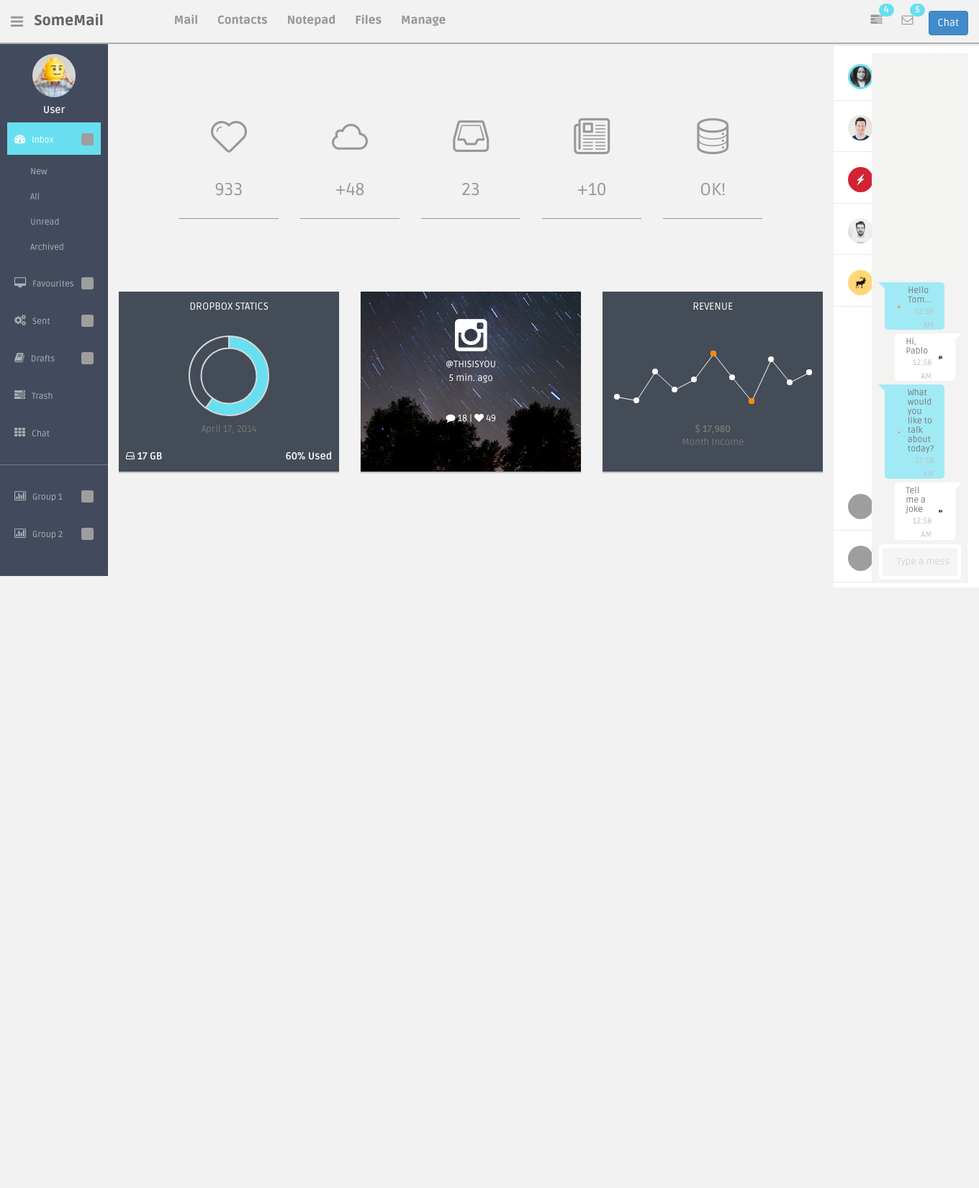
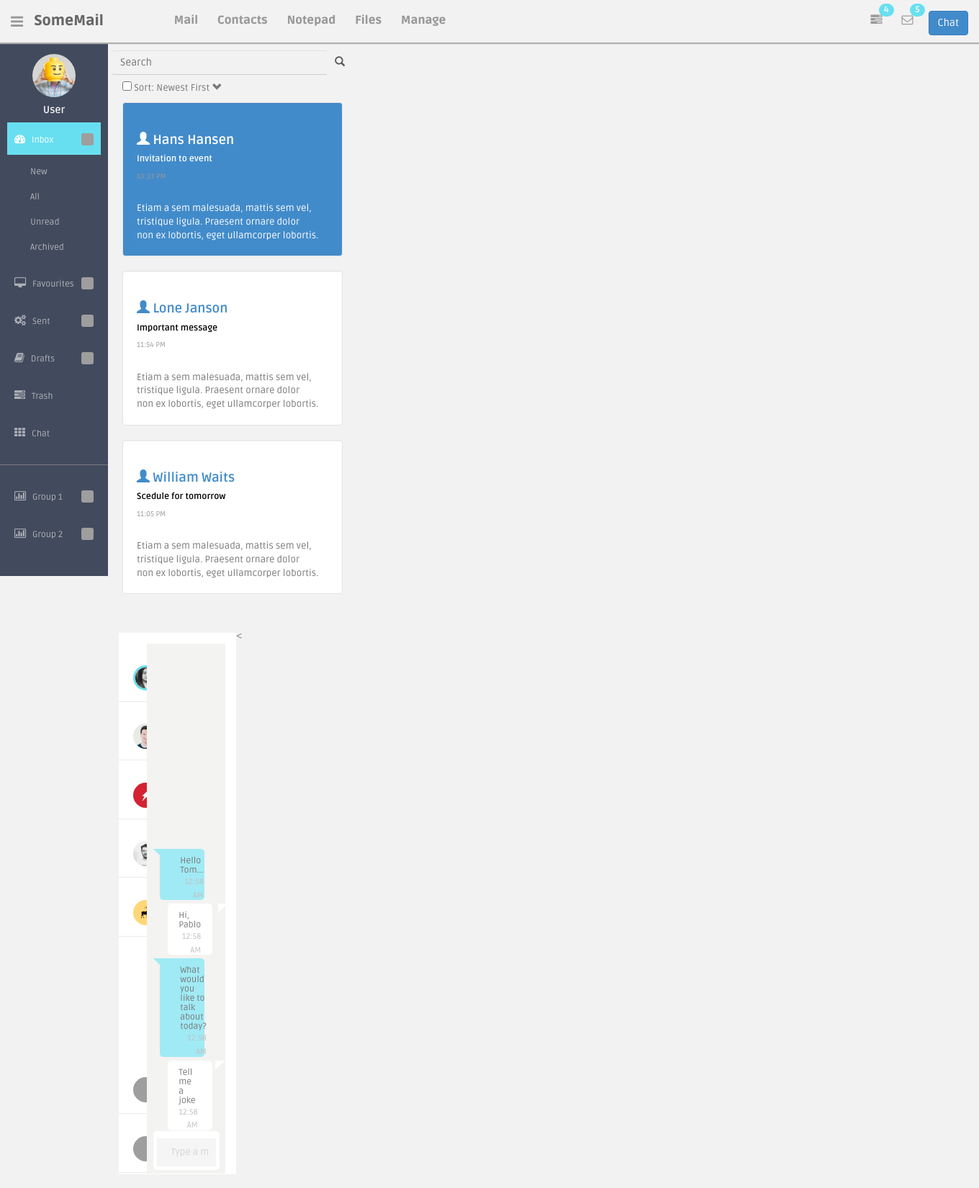
Before and after one commit to alexduxx/HCI-webMail, a PHP site: page / in a window 1360 px wide. Shown: the whole page at 72% size. Before the commit the page ends 816 px from the top, so only its background shows below. Run offline with PHP 8.4, Linux system fonts and the light colour scheme; some libraries are stand-ins or nearby versions; grey boxes are pictures that could not be loaded.

Commit message:
Left-inner-content done
Still missing right-inner-content

```diff
--- a/css/master.css
+++ b/css/master.css
@@ -278,3 +278,73 @@ right: 42vw;
   right: 280px;
   top: 654px;
 }
+
+
+/* ----------------------------------------
+
+    INNER CONTENT MAIL-PAGE LEFT SIDE
+
+-------------------------*/
+
+
+#main-content .wrapper div div {
+  margin-top: 5px;
+}
+
+#content-left .col-md-4 {
+  margin-left: 5px;
+}
+
+#content-left .input-group input{
+  background-color: transparent;
+  border-top: none;
+  border-left: none;
+  border-right: none;
+}
+
+#content-left .input-group-btn button{
+  background-color: transparent;
+  border: none;
+}
+
+#content-left .input-group-btn span{
+  color: #555;
+}
+
+.mail-time {
+  font-size: 10px;
+  color: #999;
+}
+
+.well-large {
+  background-color: white;
+}
+
+.well-large .container .row h4{
+  color: #428bca;
+  font-weight: 600;
+}
+
+.well-large .container .row h6{
+  color: black;
+  font-weight: 600;
+}
+
+#active-mail{
+  background-color: #428bca;
+  color: white;
+}
+
+#active-mail h4{
+  color: white;
+}
+
+#active-mail h6{
+  color: white;
+}
+
+
+
+#main-content .wrapper .content-right {
+  background-color: blue;
+}
--- a/includes/main-content.php
+++ b/includes/main-content.php
@@ -5,112 +5,82 @@
     <!--main content start-->
     <section id="main-content">
         <section class="wrapper">
-
-            <div class="row">
-                <div class="col-lg-10 main-chart">
-
-                  <div class="row mtbox">
-                    <div class="col-md-2 col-sm-2 col-md-offset-1 box0">
-                      <div class="box1">
-                <span class="li_heart"></span>
-                <h3>933</h3>
-                      </div>
-                <p>933 People liked your page the last 24hs. Whoohoo!</p>
-                    </div>
-                    <div class="col-md-2 col-sm-2 box0">
-                      <div class="box1">
-                <span class="li_cloud"></span>
-                <h3>+48</h3>
-                      </div>
-                <p>48 New files were added in your cloud storage.</p>
-                    </div>
-                    <div class="col-md-2 col-sm-2 box0">
-                      <div class="box1">
-                <span class="li_stack"></span>
-                <h3>23</h3>
-                      </div>
-                <p>You have 23 unread messages in your inbox.</p>
-                    </div>
-                    <div class="col-md-2 col-sm-2 box0">
-                      <div class="box1">
-                <span class="li_news"></span>
-                <h3>+10</h3>
-                      </div>
-                <p>More than 10 news were added in your reader.</p>
-                    </div>
-                    <div class="col-md-2 col-sm-2 box0">
-                      <div class="box1">
-                <span class="li_data"></span>
-                <h3>OK!</h3>
-                      </div>
-                <p>Your server is working perfectly. Relax & enjoy.</p>
-                    </div>
-
-                  </div><!-- /row mt -->
+          <div class="row">
+            <div class="col-lg-10">
 
 
+              <div id="content-left" class="row">
+                <div class="col-md-4">
 
+                  <form action="" method="GET">
+                    <div class="row">
+                      <div class="input-group">
+                        <input type="text" class="form-control" placeholder="Search" id="txtSearch"/>
+                        <div class="input-group-btn">
+                          <button class="btn btn-primary" type="submit">
+                          <span class="glyphicon glyphicon-search"></span>
+                          </button>
+                        </div>
+                      </div>
+                    </div>
+                  </form>
 
+                  <div class="form-check">
+                    <input type="checkbox" class="form-check-input" id="exampleCheck1">
+                    <label class="form-check-label" for="exampleCheck1">Sort: Newest First <span class="glyphicon glyphicon-chevron-down"></span></label>
+                  </div>
 
-        <div class="row">
-          <!-- TWITTER PANEL -->
-          <div class="col-md-4 mb">
-                        <div class="darkblue-panel pn">
-                          <div class="darkblue-header">
-                  <h5>DROPBOX STATICS</h5>
-                          </div>
-              <canvas id="serverstatus02" height="120" width="120"></canvas>
-              <script>
-                var doughnutData = [
-                    {
-                      value: 60,
-                      color:"#68dff0"
-                    },
-                    {
-                      value : 40,
-                      color : "#444c57"
-                    }
-                  ];
-                  var myDoughnut = new Chart(document.getElementById("serverstatus02").getContext("2d")).Doughnut(doughnutData);
-              </script>
-              <p>April 17, 2014</p>
-              <footer>
-                <div class="pull-left">
-                  <h5><i class="fa fa-hdd-o"></i> 17 GB</h5>
+                  <div class="well well-large" id="active-mail">
+                    <div class="container">
+                      <div class="row">
+                        <div class="col">
+                          <h4><span class="glyphicon glyphicon-user"></span>  Hans Hansen</h4>
+                          <h6>Invitation to event</h6>
+                          <p class="mail-time">13:33 PM</p><br>
+                          <h8>Etiam a sem malesuada, mattis sem vel,<br>
+                            tristique ligula. Praesent ornare dolor<br>
+                            non ex lobortis, eget ullamcorper lobortis.</h8>
+                        </div>
+                      </div>
+                    </div>
+                  </div>
+                  <div class="well well-large">
+                    <div class="container">
+                      <div class="row">
+                        <div class="col">
+                          <h4><span class="glyphicon glyphicon-user"></span>  Lone Janson</h4>
+                          <h6>Important message</h6>
+                          <p class="mail-time">11:54 PM</p><br>
+                          <h8>Etiam a sem malesuada, mattis sem vel,<br>
+                            tristique ligula. Praesent ornare dolor<br>
+                            non ex lobortis, eget ullamcorper lobortis.</h8>
+                        </div>
+                      </div>
+                    </div>
+                  </div>
+                  <div class="well well-large">
+                    <div class="container">
+                      <div class="row">
+                        <div class="col">
+                          <h4><span class="glyphicon glyphicon-user"></span>  William Waits</h4>
+                          <h6>Scedule for tomorrow</h6>
+                          <p class="mail-time">11:05 PM</p><br>
+                          <h8>Etiam a sem malesuada, mattis sem vel,<br>
+                            tristique ligula. Praesent ornare dolor<br>
+                            non ex lobortis, eget ullamcorper lobortis.</h8>
+                        </div>
+                      </div>
+                    </div>
+                  </div>
+
                 </div>
-                <div class="pull-right">
-                  <h5>60% Used</h5>
+
+              <div id="content-right" class="row">
+                <div class="col-md-8">
+                  <div class="container">
+                    <span class="glyphicon glyphicon-menu-left"></span>
+                  </div>
                 </div>
-              </footer>
-                        </div> <!-- /darkblue panel -->
-          </div><!-- /col-md-4 -->
+              </div>
 
-
-          <div class="col-md-4 mb">
-            <!-- INSTAGRAM PANEL -->
-            <div class="instagram-panel pn">
-              <i class="fa fa-instagram fa-4x"></i>
-              <p>@THISISYOU<br/>
-                5 min. ago
-              </p>
-              <p><i class="fa fa-comment"></i> 18 | <i class="fa fa-heart"></i> 49</p>
             </div>
-          </div><!-- /col-md-4 -->
-
-          <div class="col-md-4 col-sm-4 mb">
-            <!-- REVENUE PANEL -->
-            <div class="darkblue-panel pn">
-              <div class="darkblue-header">
-                <h5>REVENUE</h5>
-              </div>
-              <div class="chart mt">
-                <div class="sparkline" data-type="line" data-resize="true" data-height="75" data-width="90%" data-line-width="1" data-line-color="#fff" data-spot-color="#fff" data-fill-color="" data-highlight-line-color="#fff" data-spot-radius="4" data-data="[200,135,667,333,526,996,564,123,890,464,655]"></div>
-              </div>
-              <p class="mt"><b>$ 17,980</b><br/>Month Income</p>
-            </div>
-          </div><!-- /col-md-4 -->
-
-        </div><!-- /row -->
-
-
-                </div><!-- /col-lg-9 END SECTION MIDDLE -->
```
